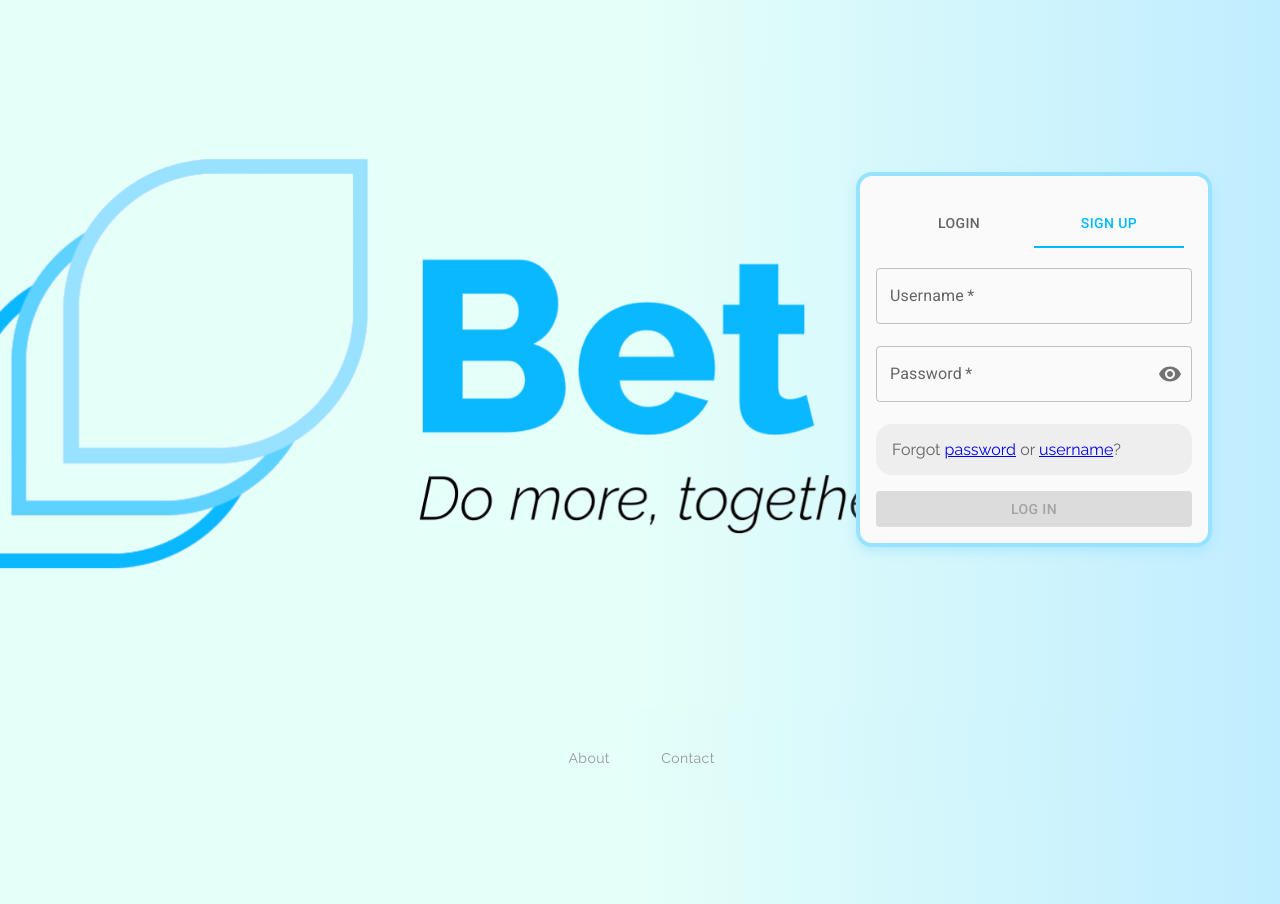
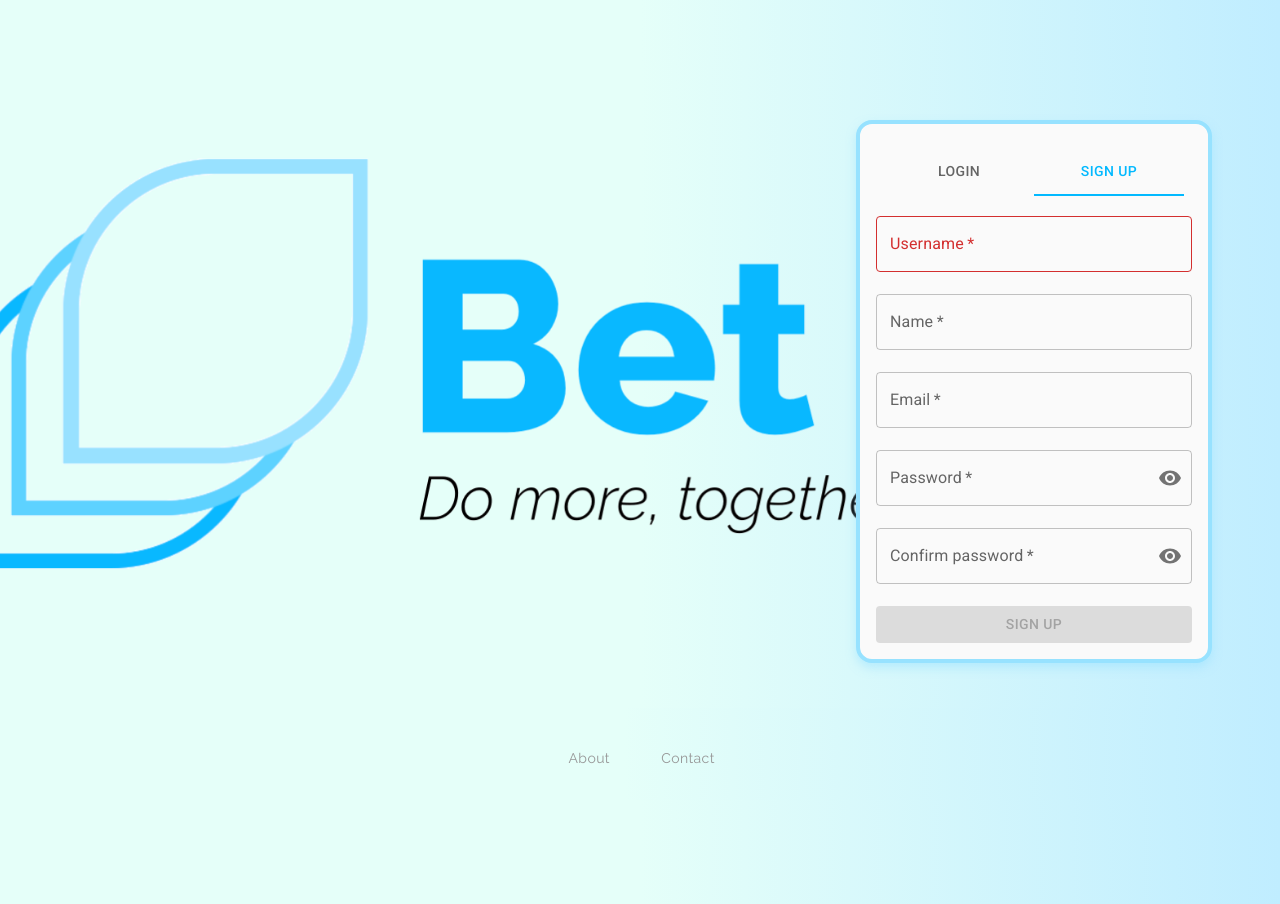
Before and after one commit to LiKev12/bet-static-content, a React (Create React App) app: page / in a window 1280 px wide. Both pictures are taken after a click on the tab "SIGN UP". Built offline with nearby package versions, Linux system fonts and the light colour scheme.

Commit message:
fix github actions build issues, rename SignUpForm to RegisterForm

```diff
--- a/src/javascripts/components/LoginAndSignupForms.tsx
+++ b/src/javascripts/components/LoginAndSignupForms.tsx
@@ -1,7 +1,7 @@
 import { useState } from 'react';
 import { Grid, Tab, Tabs } from '@mui/material';
 import LoginForm from 'src/javascripts/components/LoginForm';
-// import SignUpForm from 'src/javascripts/components/SignUpForm';
+import RegisterForm from 'src/javascripts/components/RegisterForm';
 import { THEME } from 'src/javascripts/Theme';
 const LoginAndSignupForms: React.FC = () => {
     const [isLoginTabActive, setLoginTabActive] = useState(true);
@@ -34,8 +34,7 @@ const LoginAndSignupForms: React.FC = () => {
                     <Tab sx={{ width: '150px' }} label="Sign Up" />
                 </Tabs>
             </Grid>
-            {isLoginTabActive ? <LoginForm /> : <LoginForm />}
-            {/* <SignUpForm />} todo add back */}
+            {isLoginTabActive ? <LoginForm /> : <RegisterForm />}
         </Grid>
     );
 };
--- a/src/javascripts/components/SignupForm.tsx
+++ b/src/javascripts/components/RegisterForm.tsx
@@ -11,7 +11,7 @@ import ResourceClient from 'src/javascripts/clients/ResourceClient';
 import ResponseModel from 'src/javascripts/models/ResponseModel';
 
 import type { IRootState } from 'src/javascripts/store';
-export interface ISignUpFormState {
+export interface IRegisterFormState {
     data: {
         username: { value: string; isBlurredInput: boolean };
         name: { value: string; isBlurredInput: boolean };
@@ -24,12 +24,12 @@ export interface ISignUpFormState {
         errorMessage: string | null;
     };
 }
-const SignUpForm: React.FC = () => {
+const RegisterForm: React.FC = () => {
     const dispatch = useDispatch();
     const navigate = useNavigate();
     const sliceAuthenticationState = useSelector((state: IRootState) => state.authentication);
     const sliceAuthenticationStateResponse = new ResponseModel(sliceAuthenticationState.response);
-    const [signUpFormState, setSignUpFormState] = useState<ISignUpFormState>({
+    const [signUpFormState, setRegisterFormState] = useState<IRegisterFormState>({
         data: {
             username: { value: '', isBlurredInput: false },
             name: { value: '', isBlurredInput: false },
@@ -79,7 +79,7 @@ const SignUpForm: React.FC = () => {
         signUpFormState.data.passwordConfirmed.isBlurredInput &&
         signUpFormState.data.password.value !== signUpFormState.data.passwordConfirmed.value;
 
-    const isErrorSignUpForm =
+    const isErrorRegisterForm =
         isErrorUsername || isErrorName || isErrorEmail || isErrorPassword || isErrorPasswordConfirmed;
 
     return (
@@ -97,7 +97,7 @@ const SignUpForm: React.FC = () => {
                         required
                         value={signUpFormState.data.username.value}
                         onChange={(event: React.ChangeEvent<HTMLInputElement>) => {
-                            setSignUpFormState((prevState: ISignUpFormState) => {
+                            setRegisterFormState((prevState: IRegisterFormState) => {
                                 return {
                                     ...prevState,
                                     data: {
@@ -130,7 +130,7 @@ const SignUpForm: React.FC = () => {
                         required
                         value={signUpFormState.data.name.value}
                         onChange={(event: React.ChangeEvent<HTMLInputElement>) => {
-                            setSignUpFormState((prevState: ISignUpFormState) => {
+                            setRegisterFormState((prevState: IRegisterFormState) => {
                                 return {
                                     ...prevState,
                                     data: {
@@ -163,7 +163,7 @@ const SignUpForm: React.FC = () => {
                         required
                         value={signUpFormState.data.email.value}
                         onChange={(event: React.ChangeEvent<HTMLInputElement>) => {
-                            setSignUpFormState((prevState: ISignUpFormState) => {
+                            setRegisterFormState((prevState: IRegisterFormState) => {
                                 return {
                                     ...prevState,
                                     data: {
@@ -189,7 +189,7 @@ const SignUpForm: React.FC = () => {
                         required
                         value={signUpFormState.data.password.value}
                         onChange={(event: React.ChangeEvent<HTMLInputElement>) => {
-                            setSignUpFormState((prevState: ISignUpFormState) => {
+                            setRegisterFormState((prevState: IRegisterFormState) => {
                                 return {
                                     ...prevState,
                                     data: {
@@ -217,7 +217,7 @@ const SignUpForm: React.FC = () => {
                                     <IconButton
                                         aria-label="toggle password visibility"
                                         onClick={() => {
-                                            setSignUpFormState((prevState: ISignUpFormState) => {
+                                            setRegisterFormState((prevState: IRegisterFormState) => {
                                                 return {
                                                     ...prevState,
                                                     data: {
@@ -255,7 +255,7 @@ const SignUpForm: React.FC = () => {
                         required
                         value={signUpFormState.data.passwordConfirmed.value}
                         onChange={(event: React.ChangeEvent<HTMLInputElement>) => {
-                            setSignUpFormState((prevState: ISignUpFormState) => {
+                            setRegisterFormState((prevState: IRegisterFormState) => {
                                 return {
                                     ...prevState,
                                     data: {
@@ -276,7 +276,7 @@ const SignUpForm: React.FC = () => {
                                     <IconButton
                                         aria-label="toggle confirm-password visibility"
                                         onClick={() => {
-                                            setSignUpFormState((prevState: ISignUpFormState) => {
+                                            setRegisterFormState((prevState: IRegisterFormState) => {
                                                 return {
                                                     ...prevState,
                                                     data: {
@@ -323,7 +323,7 @@ const SignUpForm: React.FC = () => {
                         onClick={() => {
                             void handleOnSubmitSignUp();
                         }}
-                        disabled={isErrorSignUpForm}
+                        disabled={isErrorRegisterForm}
                         variant="contained"
                         fullWidth
                     >
@@ -335,4 +335,4 @@ const SignUpForm: React.FC = () => {
     );
 };
 
-export default SignUpForm;
+export default RegisterForm;
```
